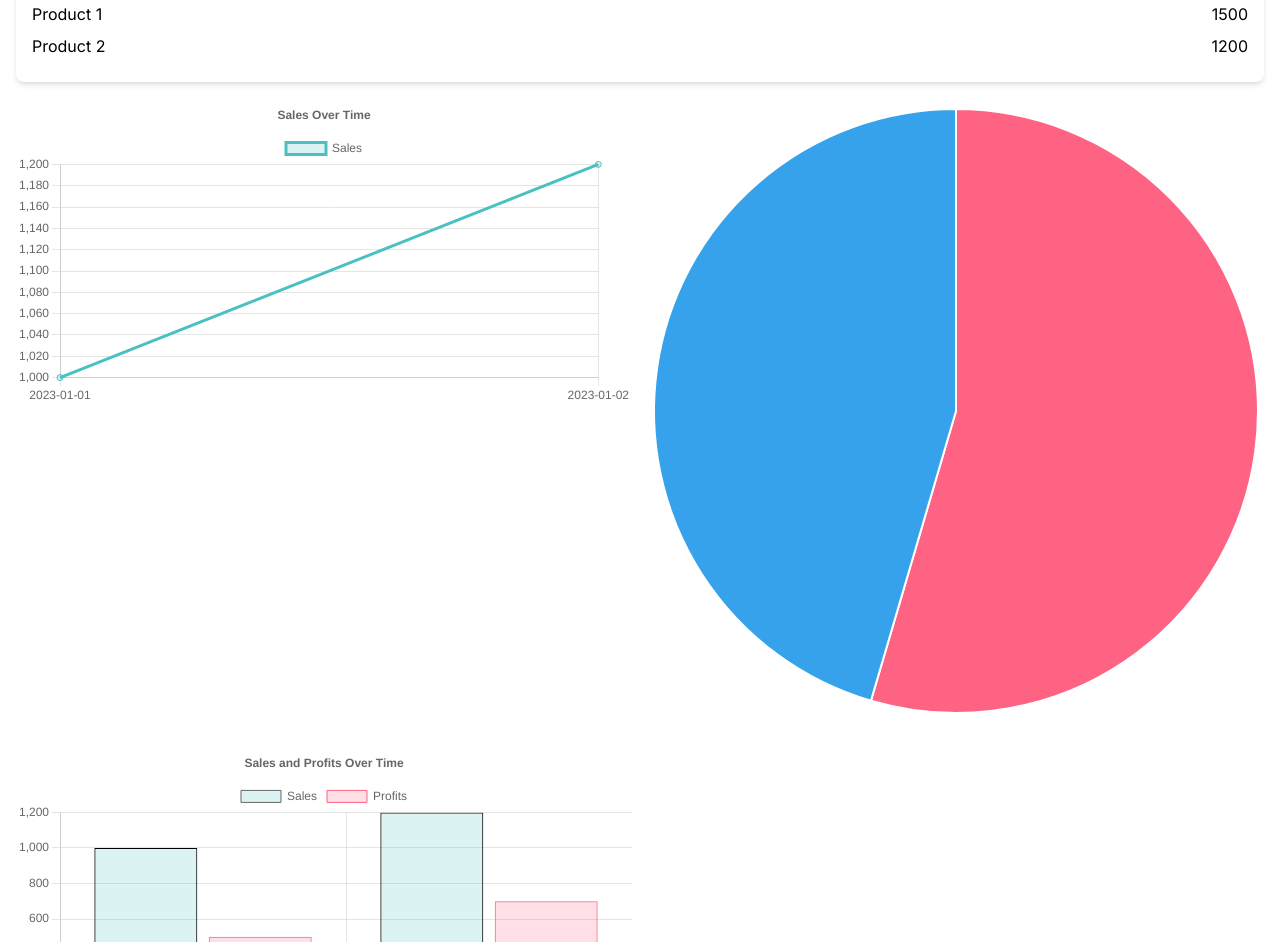
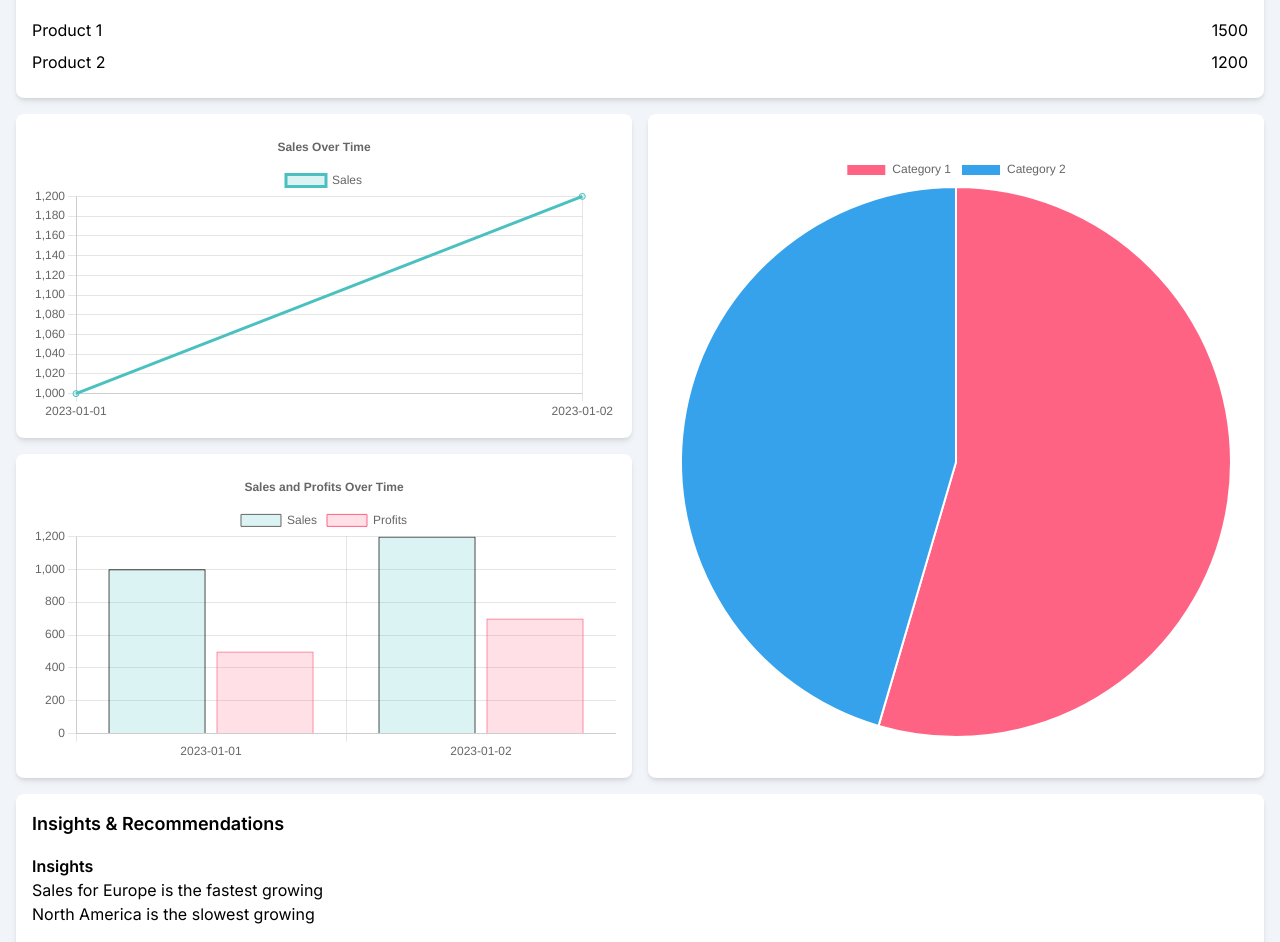
Before and after one commit to Toxxxu/sales-dashboard, a Next.js app: page / in a window 1280 px wide. Shown: the part 250-1192 px from the top of the page. Built offline with nearby package versions, Linux system fonts and the light colour scheme.

Commit message:
fix: design#fixed design

```diff
--- a/src/app/globals.css
+++ b/src/app/globals.css
@@ -3,7 +3,7 @@
 @tailwind utilities;
 
 html {
-  @apply bg-white text-black;
+  @apply bg-slate-100 text-black;
 }
 
 html.dark {
--- a/src/app/page.tsx
+++ b/src/app/page.tsx
@@ -46,16 +46,16 @@ export default function Home() {
   }, [isDarkMode]);
 
   return (
-    <div className={`container mx-auto p-4 ${isDarkMode ? "dark" : ""}`}>
+    <>
       <Header
         isDatePickerOpen={isDatePickerOpen}
         setIsDatePickerOpen={setIsDatePickerOpen}
         isDarkMode={isDarkMode}
         setIsDarkMode={setIsDarkMode}
       />
-
+      <div className={`container mx-auto p-4 ${isDarkMode ? "dark" : ""}`}>
         {isDatePickerOpen && (
-        <div className="mb-4">
+          <div className="flex items-center justify-center mb-4">
             <DateRangePickerComponent
               range={range}
               setRange={handleRangeChange}
@@ -79,25 +79,28 @@ export default function Home() {
           <TopProducts products={salesData.topProducts} />
         </div>
         <div className="grid grid-cols-1 md:grid-cols-2 gap-4 mb-4">
-        <div className="mb-4">
+          <div className="flex flex-col gap-4 flex-start">
+            <div className="flex-grow">
               <SalesLineGraph data={salesData.salesOverTime} />
             </div>
-        <div className="mb-4">
-          <SalesByCategory data={salesData.salesByCategory} />
-        </div>
-        <div className="mb-4">
+            <div className="flex-grow">
               <SalesAndProfitsChart
                 salesData={salesData.salesOverTime}
                 profitsData={salesData.profitsOverTime}
               />
             </div>
           </div>
-      <div className="mb-4">
+          <div className="flex gap-4 flex-start">
+            <SalesByCategory data={salesData.salesByCategory} />
+          </div>
+        </div>
+        <div>
           <Insights
             insights={salesData.insights}
             recommendations={salesData.recommendations}
           />
         </div>
       </div>
+    </>
   );
 }
--- a/src/components/Insights.tsx
+++ b/src/components/Insights.tsx
@@ -10,7 +10,7 @@ export const Insights: React.FC<InsightProps> = ({
   recommendations,
 }) => {
   return (
-    <div className="p-4 bg-white rounded-lg shadow-md text-black">
+    <div className="p-4 bg-white dark:bg-gray-800 rounded-lg shadow-md text-black dark:text-white w-full">
       <h2 className="text-lg font-semibold mb-4">Insights & Recommendations</h2>
       <h3 className="font-semibold">Insights</h3>
       <ul className="mb-4">
--- a/src/components/SalesAndProfitsChart.tsx
+++ b/src/components/SalesAndProfitsChart.tsx
@@ -32,9 +32,6 @@ export const SalesAndProfitsChart: React.FC<SalesAndProfitsChartProps> = ({
   const options = {
     response: true,
     plugins: {
-      //   legend: {
-      //     position: "top",
-      //   },
       title: {
         display: true,
         text: "Sales and Profits Over Time",
@@ -62,5 +59,9 @@ export const SalesAndProfitsChart: React.FC<SalesAndProfitsChartProps> = ({
     ],
   };
 
-  return <Bar options={options} data={chartData} />;
+  return (
+    <div className="p-4 flex justify-center bg-white dark:bg-gray-800 rounded-lg shadow-md w-full">
+      <Bar options={options} data={chartData} />
+    </div>
+  );
 };
--- a/src/components/SalesByCategory.tsx
+++ b/src/components/SalesByCategory.tsx
@@ -23,7 +23,12 @@ export const SalesByCategory: React.FC<SalesByCategoryProps> = ({ data }) => {
         hoverBackgroundColor: ["#FF6384", "#36A2EB", "#FFCE56"],
       },
     ],
+    labels: data.map((item) => item.category),
   };
 
-  return <Pie data={chartData} />;
+  return (
+    <div className="p-4 bg-white dark:bg-gray-800 rounded-lg shadow-md w-full flex items-center justify-center">
+      <Pie data={chartData} />
+    </div>
+  );
 };
--- a/src/components/SalesLineGraph.tsx
+++ b/src/components/SalesLineGraph.tsx
@@ -30,9 +30,6 @@ export const SalesLineGraph: React.FC<SalesLineGraphProps> = ({ data }) => {
   const options = {
     responsive: true,
     plugins: {
-        // legend: {
-        //   position: "top",
-        // },
       title: {
         display: true,
         text: "Sales Over Time",
@@ -52,5 +49,9 @@ export const SalesLineGraph: React.FC<SalesLineGraphProps> = ({ data }) => {
     ],
   };
 
-  return <Line options={options} data={chartData} />;
+  return (
+    <div className="p-4 bg-white dark:bg-gray-800 rounded-lg shadow-md w-full">
+      <Line options={options} data={chartData} />
+    </div>
+  );
 };
--- a/src/components/TopProducts.tsx
+++ b/src/components/TopProducts.tsx
@@ -7,7 +7,7 @@ interface TopProductsProps {
 
 export const TopProducts: React.FC<TopProductsProps> = ({ products }) => {
   return (
-    <div className="p-4 bg-white rounded-lg shadow-md text-black">
+    <div className="p-4 bg-white dark:bg-gray-800 rounded-lg shadow-md text-black dark:text-white w-full">
       <h2 className="text-lg font-semibold mb-4">Top 5 Selling Products</h2>
       <ul>
         {products.map((product, index) => (
--- a/src/containers/Header.tsx
+++ b/src/containers/Header.tsx
@@ -14,7 +14,7 @@ export const Header: React.FC<HeaderProps> = ({
   setIsDarkMode,
 }) => {
   return (
-    <header className="flex justify-between items-center mb-4">
+    <header className="p-4 flex bg-white dark:bg-gray-800 shadow-md text-black dark:text-white justify-between items-center m-4">
       <div className="text-2xl font-bold">Sales Analytics</div>
       <div className="flex items-center gap-4">
         <button
```
Lines whose indentation alone changed are shown as unchanged.
